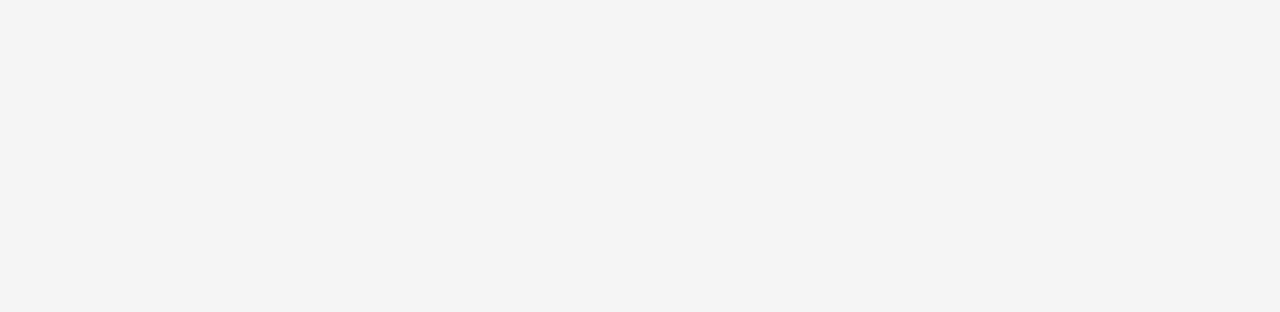
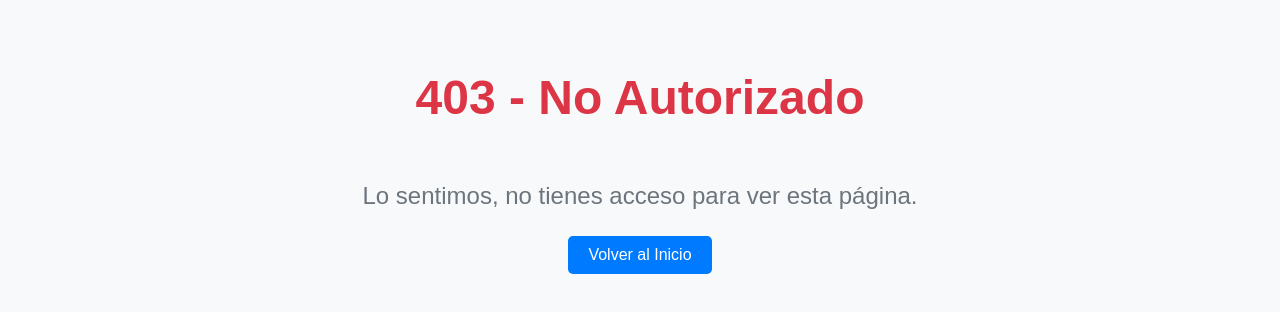
Before and after one commit to NoeliaIntriago/ResRank, a React (Create React App) app in the folder frontend/: page /users in a window 1280 px wide. Before the commit this address led to /home. Shown: the part 292-604 px from the top of the page. Built offline with nearby package versions, Linux system fonts and the light colour scheme; no server answers; sample sign-in values are in the browser's storage.

Commit message:
chore: Add NotAuthorized page and update PrivateRoute component
#6

```diff
--- a/frontend/src/components/PrivateRoute.js
+++ b/frontend/src/components/PrivateRoute.js
@@ -1,6 +1,7 @@
 import { jwtDecode } from "jwt-decode";
 import React from "react";
 import { Navigate } from "react-router-dom";
+import NotAuthorized from "../pages/NotAuthorized";
 import { Roles } from "../utils/global";
 
 const PrivateRoute = ({ children, roles = [] }) => {
@@ -10,16 +11,29 @@ const PrivateRoute = ({ children, roles = [] }) => {
     return <Navigate to="/" />;
   }
 
+  try {
     const decodedToken = jwtDecode(token);
     const userRole = decodedToken.rol;
+    const currentTime = Date.now() / 1000; // Tiempo actual en segundos
 
+    // Verifica si el token ha expirado
+    if (decodedToken.exp < currentTime) {
+      localStorage.removeItem("token"); // Elimina el token expirado
+      return <Navigate to="/" />;
+    }
+
+    // Agregar el rol de ADMIN como rol permitido adicionalmente
     const allowedRoles = [...roles, Roles.ADMIN];
 
     if (!allowedRoles.includes(userRole)) {
-    return <Navigate to="/home" />;
+      return <NotAuthorized />; // Mostrar pantalla de "No Autorizado"
     }
 
     return children;
+  } catch (error) {
+    console.error("Error al decodificar el token:", error);
+    return <Navigate to="/" />;
+  }
 };
 
 export default PrivateRoute;
--- /dev/null
+++ b/frontend/src/pages/NotAuthorized.js
@@ -0,0 +1,40 @@
+import React from "react";
+import { useNavigate } from "react-router-dom";
+import "../styles/NotAuthorized.css"; // Archivo de estilos CSS para personalizar
+import { getUserRole } from "../utils/auth";
+import { Roles } from "../utils/global";
+
+const NotAuthorized = () => {
+  const navigate = useNavigate();
+
+  const handleRedirect = () => {
+    const userRole = getUserRole();
+
+    switch (userRole) {
+      case Roles.ADMIN:
+      case Roles.DUENO:
+        navigate("/dashboard");
+        break;
+      case "ESTUDIANTE":
+        navigate("/restaurants");
+        break;
+      default:
+        navigate("/home");
+        break;
+    }
+  };
+
+  return (
+    <div className="no-autorizado-container">
+      <h1 className="no-autorizado-title">403 - No Autorizado</h1>
+      <p className="no-autorizado-message">
+        Lo sentimos, no tienes acceso para ver esta página.
+      </p>
+      <button className="no-autorizado-button" onClick={() => handleRedirect}>
+        Volver al Inicio
+      </button>
+    </div>
+  );
+};
+
+export default NotAuthorized;
--- /dev/null
+++ b/frontend/src/styles/NotAuthorized.css
@@ -0,0 +1,35 @@
+.no-autorizado-container {
+    display: flex;
+    flex-direction: column;
+    justify-content: center;
+    align-items: center;
+    height: 100vh;
+    background-color: #f8f9fa;
+  }
+
+  .no-autorizado-title {
+    font-size: 3rem;
+    font-weight: bold;
+    color: #dc3545;
+  }
+
+  .no-autorizado-message {
+    font-size: 1.5rem;
+    margin: 20px 0;
+    color: #6c757d;
+  }
+
+  .no-autorizado-button {
+    padding: 10px 20px;
+    font-size: 1rem;
+    color: #fff;
+    background-color: #007bff;
+    border: none;
+    border-radius: 5px;
+    cursor: pointer;
+    transition: background-color 0.3s ease;
+  }
+
+  .no-autorizado-button:hover {
+    background-color: #0056b3;
+  }
```
Lines whose indentation alone changed are shown as unchanged.
